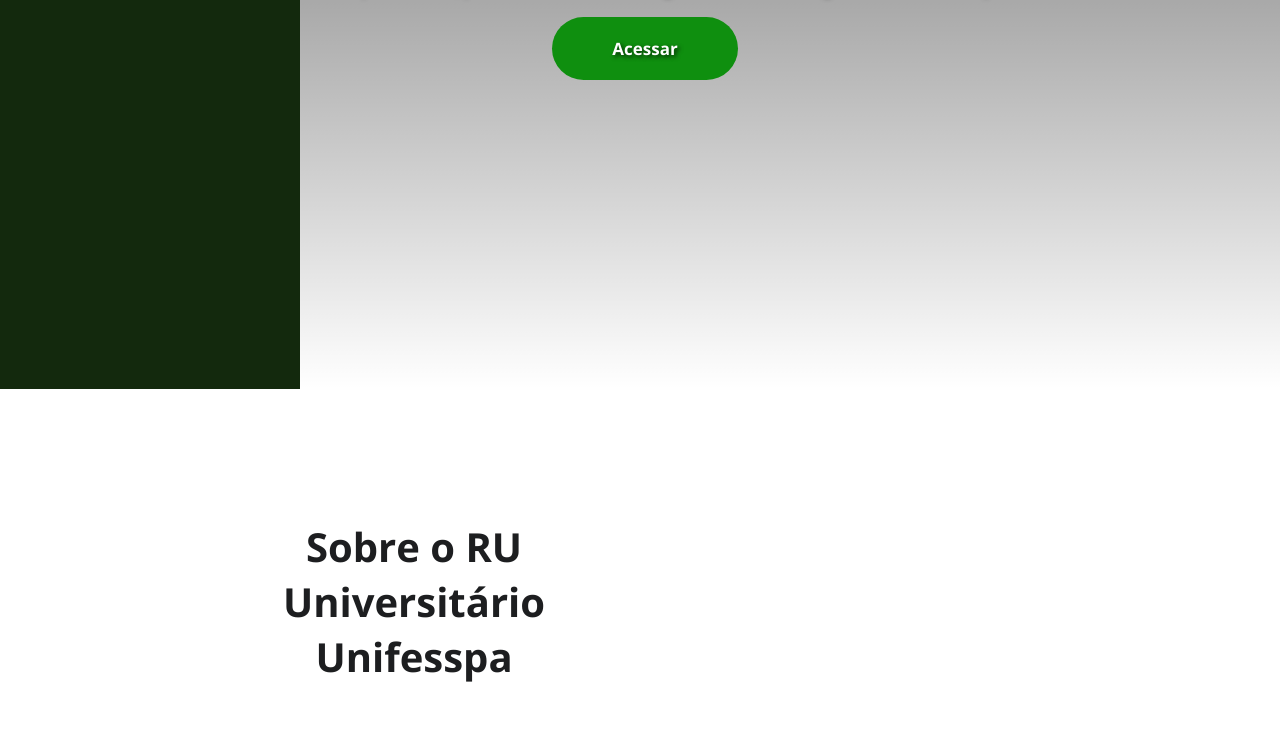
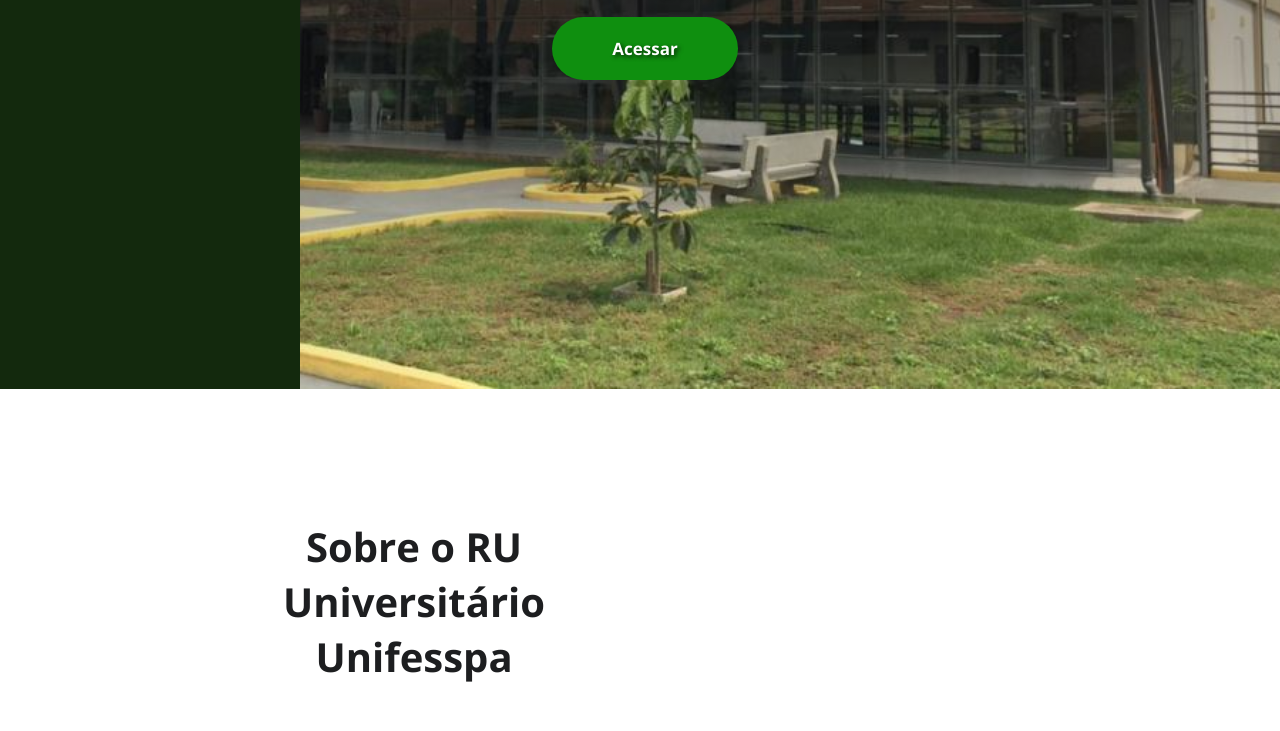
Before and after one commit to ALEXSANDER2002/restaurante-universitario, a plain HTML site: page index.html in a window 1280 px wide. Shown: the part 411-1142 px from the top of the page. Drawn offline with nearby package versions, Linux system fonts and the light colour scheme; files whose address does not match are found by name.

Commit message:
Update styles.css

```diff
--- a/styles.css
+++ b/styles.css
@@ -45,7 +45,7 @@
   padding: 0;
   background-color: #ffffff;
   background-image: linear-gradient(rgba(0, 0, 0, 0.699), rgba(0, 0, 0, 0)),
-  url(image/72e4e1b23135dd6c22a3eb6eea9b63a8.jpeg);    background-size: cover; /* Mantém a imagem cobrindo a área */
+  url(72e4e1b23135dd6c22a3eb6eea9b63a8.jpeg);    background-size: cover; /* Mantém a imagem cobrindo a área */
   background-position: center;
   background-repeat: no-repeat;
   width: 100%;
```
